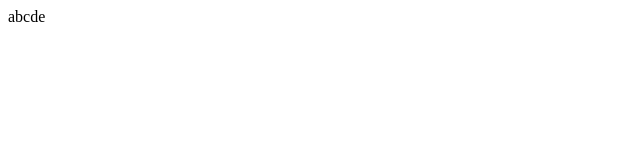
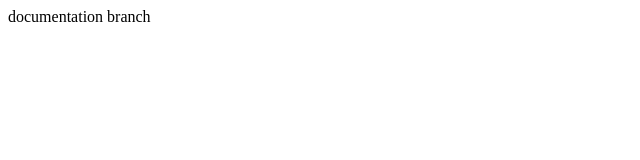
Before and after one commit to phegde13/example-17, a plain HTML site: page index.html in a window 1280 px wide. Shown: the whole page, without its empty margins (0-640 px from the left). Drawn offline with Linux system fonts and the light colour scheme.

Commit message:
new branch

```diff
--- a/index.html
+++ b/index.html
@@ -1,7 +1,7 @@
 <html>
 <head></head>
 <body>
-abcde
+documentation branch
 <div> </div>
 </body>
 </html>
```
